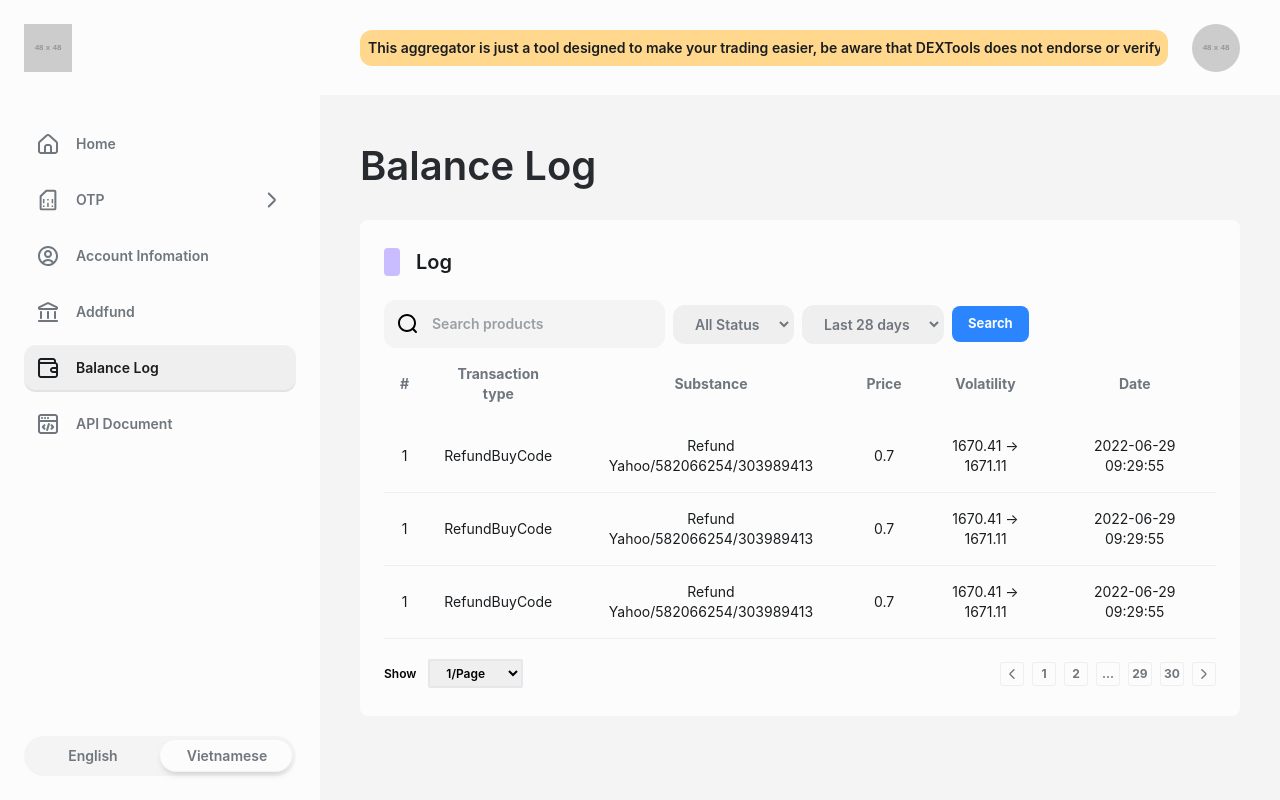
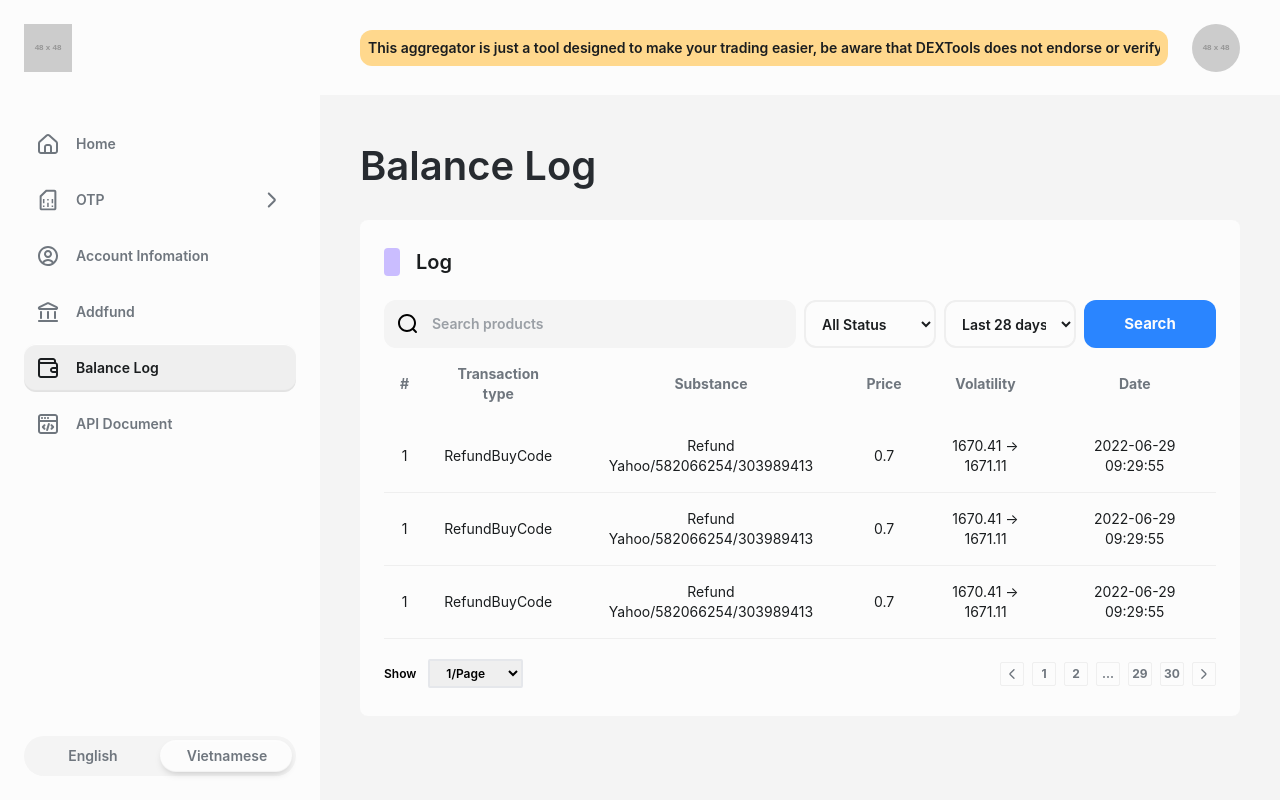
Before and after one commit to duonghoangdung/duonghoangdung.github.io, a React (Create React App) app: page /balance-log in a window 1280 px wide. Built offline with nearby package versions, Linux system fonts and the light colour scheme.

Commit message:
update input style

```diff
--- a/src/components/Button/index.tsx
+++ b/src/components/Button/index.tsx
@@ -23,7 +23,7 @@ const Button = React.forwardRef<HTMLButtonElement, Props>(
 				btnClass += ' text-[13px] px-4 py-2 rounded-lg';
 				break;
 			default:
-				btnClass += ' text-[15px] px-5 py-3 rounded-xl';
+				btnClass += ' text-[15px] px-5 py-3 rounded-xl h-[48px]';
 				break;
 		}
 		return (
--- a/src/components/Modal/index.tsx
+++ b/src/components/Modal/index.tsx
@@ -20,7 +20,7 @@ const Modal:React.FC<Props> = ({ title, children, open, onClose, onConfirm, ...p
     			classNames="modal-backdrop-transition"
                 unmountOnExit
     		>
-            <div className="fixed inset-0 bg-black/40 z-40 transition"></div>
+            <div className="fixed inset-0 bg-black/40 z-40 transition" onClick={onClose}></div>
             </CSSTransition>
             <CSSTransition
     			in={open}
@@ -28,7 +28,7 @@ const Modal:React.FC<Props> = ({ title, children, open, onClose, onConfirm, ...p
     			classNames="modal-transition"
                 unmountOnExit
     		>
-                <div className="flex items-center justify-center fixed inset-0 z-50 overflow-x-auto max-h-screen transition">
+                <div className="flex items-center justify-center fixed top-1/2 left-1/2 -translate-x-1/2 -translate-y-1/2 z-50 overflow-x-auto max-h-screen transition">
                     <div className="bg-[#fcfcfc] p-6 shadow rounded-2xl w-full max-w-[340px]">
                         <div className="border-b border-[#efefef] pb-6 mb-6">
                             <div className="flex items-center relative text-xl font-semibold text-[#1a1d1f] pl-8 ">
--- a/src/components/Select/index.tsx
+++ b/src/components/Select/index.tsx
@@ -1,52 +1,14 @@
-import React, { useState } from "react";
-import SVGIcon from "../SVGIcon";
+import React from 'react';
 
-type SelectType = {
-	name: string;
-	value: string;
-};
-
-interface Props {
-	options: Array<SelectType>;
-	value?: SelectType;
-	placeholder?: string;
-    onSelect?: (value:SelectType) => void;
+interface Props extends React.InputHTMLAttributes<HTMLSelectElement> {
 }
 
-const Select: React.FC<Props> = ({
-	options,
-	value,
-	placeholder = "Please choose an option.",
-    onSelect,
-	...props
-}) => {
-	const [isActive, setIsActive] = useState(false);
-	return (
-		<div className="relative" {...props}>
-			<div
-				className="border-2 border-[#efefef] rounded-xl px-4 py-2 text-sm font-semibold text-[#6f767e] cursor-pointer"
-				onClick={() => setIsActive(true)}
-			>
-				<span>{value ? value.name : placeholder}</span>
-				<SVGIcon name="" w={16} h={16} />
-			</div>
-			{isActive && (
-				<div className="absolute top-full left-0 cursor-pointer">
-					{options.map((option) => (
-						<div
-							onClick={() => {
-                                onSelect?.(option);
-								setIsActive(false);
-							}}
-						>
-							{option.name}
-						</div>
-					))}
-				</div>
-			)}
-		</div>
-	);
-};
-export type { SelectType };
+const Input = React.forwardRef<HTMLSelectElement, Props> (({children, className, ...props}, ref) => {
+    return (
+        <select className={`text-sm font-semibold text-[#1a1d1f] border-2 border-[#efefef] rounded-xl bg-[#fcfcfc] p-3 h-[48px] ${className}`} ref={ref} {...props}>
+            {children}
+        </select>
+    )
+});
 
-export default Select;
+export default Input;
--- /dev/null
+++ b/src/components/SelectDropdown/index.tsx
@@ -0,0 +1,52 @@
+import React, { useState } from "react";
+import SVGIcon from "../SVGIcon";
+
+type SelectType = {
+	name: string;
+	value: string;
+};
+
+interface Props {
+	options: Array<SelectType>;
+	value?: SelectType;
+	placeholder?: string;
+    onSelect?: (value:SelectType) => void;
+}
+
+const SelectDropdown: React.FC<Props> = ({
+	options,
+	value,
+	placeholder = "Please choose an option.",
+    onSelect,
+	...props
+}) => {
+	const [isActive, setIsActive] = useState(false);
+	return (
+		<div className="relative" {...props}>
+			<div
+				className="border-2 border-[#efefef] rounded-xl px-4 py-2 text-sm font-semibold text-[#6f767e] cursor-pointer"
+				onClick={() => setIsActive(true)}
+			>
+				<span>{value ? value.name : placeholder}</span>
+				<SVGIcon name="" w={16} h={16} />
+			</div>
+			{isActive && (
+				<div className="absolute top-full left-0 cursor-pointer">
+					{options.map((option) => (
+						<div
+							onClick={() => {
+                                onSelect?.(option);
+								setIsActive(false);
+							}}
+						>
+							{option.name}
+						</div>
+					))}
+				</div>
+			)}
+		</div>
+	);
+};
+export type { SelectType };
+
+export default SelectDropdown;
--- a/src/index.scss
+++ b/src/index.scss
@@ -130,24 +130,20 @@
 .modal-transition {
 	&-enter {
 		opacity: 0;
-		max-height: 0;
 	}
 
 	&-enter-active {
 		opacity: 1;
-		max-height: 100rem;
-		transition: max-height .3s ease-in-out, opacity .3s ease-in-out;
+		transition: opacity .3s ease-in-out;
 	}
 
 	&-exit {
 		opacity: 1;
-		max-height: 100rem;
 	}
 
 	&-exit-active {
 		opacity: 0;
-		max-height: 0;
-		transition: max-height .3s ease-in-out, opacity .3s ease-in-out;
+		transition: opacity .3s ease-in-out;
 	}
 }
 
--- a/src/pages/AccountInformation.tsx
+++ b/src/pages/AccountInformation.tsx
@@ -50,7 +50,6 @@ const AccountInformation = () => {
 				<div className="col-span-1">
 					<Input id="old_password" name="old_password" type="password" label="Old password"/>
 				</div>
-				<div className="hidden lg:block col-span-1"></div>
 				<div className="col-span-1">
 					<Input id="new_password" name="new_password" type="password" label="New password"/>
 				</div>
--- a/src/pages/BalanceLog.tsx
+++ b/src/pages/BalanceLog.tsx
@@ -3,11 +3,11 @@ import Button from '../components/Button';
 import Card from '../components/Card';
 import Pagination from '../components/Pagination';
 import SearchInput from '../components/SearchInput';
-import Select, { SelectType } from '../components/Select';
+import Select from '../components/Select';
 import Table, { ColumnType, RowType } from '../components/Table';
 
 
-const BalanceLog = () => {
+const BalanceLog:React.FC = () => {
     const columns:ColumnType[] = [
         {
             label: "#",
@@ -60,35 +60,25 @@ const BalanceLog = () => {
             date: '2022-06-29 09:29:55'
         }
     ];
-    const sortByDayOptions: SelectType[] = [
-        {
-            name: 'Last 28',
-            value: 'dsds'
-        },
-        {
-            name: 'Last 28',
-            value: 'dsds'
-        },
-        {
-            name: 'Last 28',
-            value: 'dsds'
-        }
-    ]
-    const [option1, setOption1] = useState<SelectType>();
-    const [option2, setOption2] = useState<SelectType>();
     return (
         <Card title="Log">
-            <div className='flex flex-wrap items-center gap-2 overflow-x-auto'>
-                <SearchInput />
-                <select name="" id="" className='border-2 border-[#efefef] rounded-xl px-4 py-2 text-sm font-semibold text-[#6f767e]'>
-                    <option value="">All Status</option>
-                </select>
-                <select name="" id="" className='border-2 border-[#efefef] rounded-xl px-4 py-2 text-sm font-semibold text-[#6f767e]'>
-                    <option value="">Last 28 days</option>
-                </select>
-                {/* <Select options={sortByDayOptions} value={option1} onSelect={(option) => setOption1(option)}/>
-                <Select options={sortByDayOptions} value={option2} onSelect={(option) => setOption2(option)}/> */}
-                <Button buttonSize="sm" buttonStyle="primary">Search</Button>
+            <div className='grid grid-cols-6 items-center gap-2 overflow-x-auto'>
+                <div className='col-span-3'>
+                    <SearchInput />
+                </div>
+                <div className='col-span-1'>
+                    <Select className='w-full'>
+                        <option value="">All Status</option>
+                    </Select>
+                </div>
+                <div className='col-span-1'>
+                    <Select className='w-full'>
+                        <option value="">Last 28 days</option>
+                    </Select>
+                </div>
+                <div className='col-span-1'>
+                    <Button buttonStyle="primary" className='w-full'>Search</Button>
+                </div>
             </div>
             <div className='overflow-x-auto'>
                 <Table columns={columns} data={data}/>
--- a/src/pages/RentANumber.tsx
+++ b/src/pages/RentANumber.tsx
@@ -4,6 +4,7 @@ import Card from "../components/Card";
 import Input from "../components/Input";
 import Popper from "../components/Popper";
 import SearchInput from "../components/SearchInput";
+import Select from "../components/Select";
 import SVGIcon from "../components/SVGIcon";
 import CodesTableRow from "../components/Table/CodesTableRow"
 import CodesTableRowAlt from "../components/Table/CodesTableRowAlt";
@@ -51,13 +52,12 @@ const RentANumber = () => {
 					<div className="grid grid-cols-1 md:grid-cols-2 gap-2 mb-3">
 						<div className="col-span-1">
 							<label className="inline-block text-sm font-semibold text-[#33383f] mb-3">Carrier</label>
-							<select className="text-sm font-semibold text-[#1a1d1f] border-2 border-[#efefef] rounded-xl w-full bg-[#fcfcfc] p-3 h-[48px]">
+							<Select className="w-full">
 								<option>All</option>
-							</select>
+							</Select>
 						</div>
 						<div className="col-span-1">
-							<label className="inline-block text-sm font-semibold text-[#33383f] mb-3">Prefix</label>
-							<input type="text" placeholder="Ex:0399,0935" className="text-sm font-semibold text-[#1a1d1f] border-2 border-[#efefef] rounded-xl w-full bg-[#fcfcfc] p-3 h-[48px]" />
+							<Input label="Prefix" placeholder="Ex:0399,0935" inputStyle="outline"/>
 						</div>
 						<div className="col-span-1 md:col-span-2">
 							<SearchInput />
```
Also changed, not shown: src/components/Input/index.tsx (+25 -3 lines).
